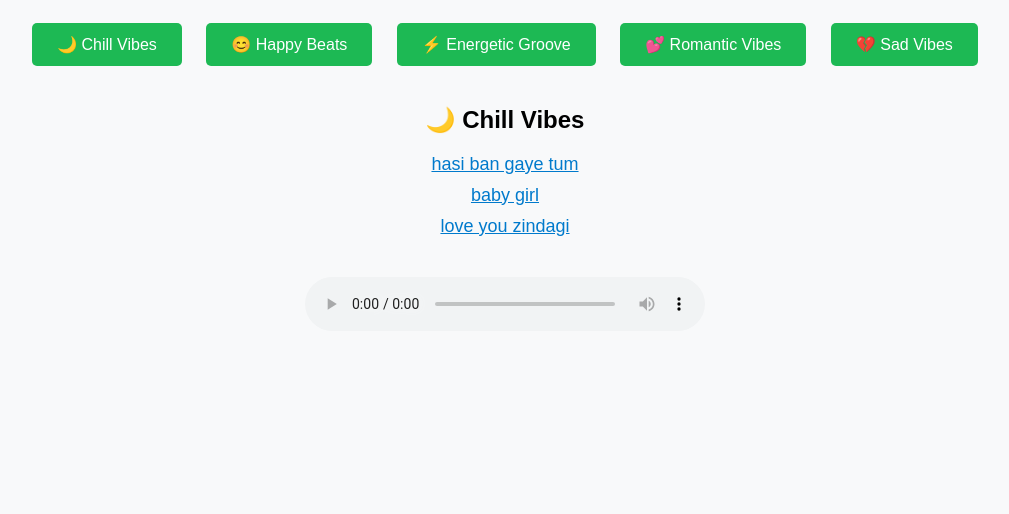
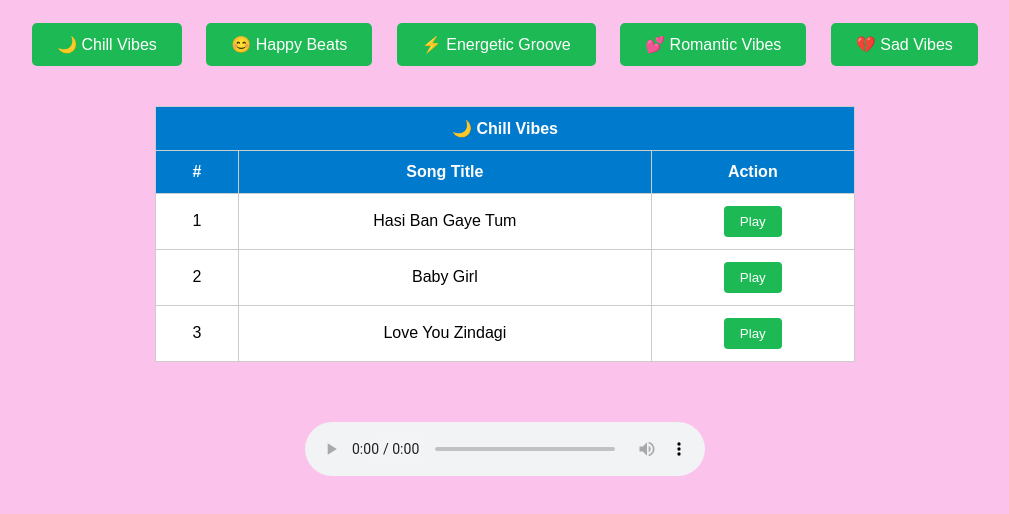
Before and after one commit to nimbalkarvasudha32/music-mood-player, a plain HTML site: page music.html in a window 1280 px wide. Both pictures are taken after a click on the button "🌙 Chill Vibes". Shown: the part 158-672 px from the top of the page, without its empty margins (135-1144 px from the left). Drawn offline with Linux system fonts and the light colour scheme.

Commit message:
about.html index.html music.html

```diff
--- a/music.html
+++ b/music.html
@@ -6,7 +6,7 @@
   <style>
     body {
       font-family: Arial, sans-serif;
-      background: #f8f9fa;
+      background-color:#fbc2eb;
       text-align: center;
       padding: 30px;
     }
@@ -33,17 +33,36 @@
       cursor: pointer;
     }
 
-    .song-list {
-      display: none;
-      margin-top: 30px;
+    table {
+      margin: 30px auto;
+      border-collapse: collapse;
+      width: 90%;
+      max-width: 700px;
+      background-color: #fff;
+      display: none; /* Hidden by default */
     }
 
-    .song {
-      margin: 10px 0;
+    th, td {
+      border: 1px solid #ccc;
+      padding: 12px;
+    }
+
+    th {
+      background-color: #007acc;
+      color: white;
+    }
+
+    td button {
+      padding: 8px 16px;
+      background-color: #1db954;
+      color: white;
+      border: none;
+      border-radius: 4px;
       cursor: pointer;
-      color: #007acc;
-      font-size: 18px;
-      text-decoration: underline;
+    }
+
+    td button:hover {
+      background-color: #148b3a;
     }
 
     audio {
@@ -54,6 +73,7 @@
   </style>
 </head>
 <body>
+
   <nav>
     <a href="index.html">Home</a> |
     <a href="about.html">About</a> |
@@ -65,70 +85,79 @@
   <p>Select your mood to see songs:</p>
 
   <!-- Mood Buttons -->
-  <button class="mood-btn" onclick="showSongs('chill')">🌙 Chill Vibes</button>
-  <button class="mood-btn" onclick="showSongs('happy')">😊 Happy Beats</button>
-  <button class="mood-btn" onclick="showSongs('energetic')">⚡ Energetic Groove</button>
-  <button class="mood-btn" onclick="showSongs('romantic')">💕 Romantic Vibes</button>
-  <button class="mood-btn" onclick="showSongs('sad')">💔 Sad Vibes</button>
+  <button class="mood-btn" onclick="showMood('chill')">🌙 Chill Vibes</button>
+  <button class="mood-btn" onclick="showMood('happy')">😊 Happy Beats</button>
+  <button class="mood-btn" onclick="showMood('energetic')">⚡ Energetic Groove</button>
+  <button class="mood-btn" onclick="showMood('romantic')">💕 Romantic Vibes</button>
+  <button class="mood-btn" onclick="showMood('sad')">💔 Sad Vibes</button>
 
-  <!-- Chill Vibes -->
-  <div id="chill" class="song-list">
-    <h2>🌙 Chill Vibes</h2>
-    <div class="song" onclick="playSong('music/hasi.mp3')">hasi ban gaye tum</div>
-    <div class="song" onclick="playSong('music/baby.mp3')">baby girl</div>
-    <div class="song" onclick="playSong('music/love.mp3')">love you zindagi</div>
-  </div>
+  <!-- Chill Table -->
+  <table id="chill">
+    <tr><th colspan="3">🌙 Chill Vibes</th></tr>
+    <tr><th>#</th><th>Song Title</th><th>Action</th></tr>
+    <tr><td>1</td><td>Hasi Ban Gaye Tum</td><td><button onclick="playSong('music/hasi.mp3')">Play</button></td></tr>
+    <tr><td>2</td><td>Baby Girl</td><td><button onclick="playSong('music/baby.mp3')">Play</button></td></tr>
+    <tr><td>3</td><td>Love You Zindagi</td><td><button onclick="playSong('music/love.mp3')">Play</button></td></tr>
+  </table>
 
-  <!-- Happy Beats -->
-  <div id="happy" class="song-list">
-    <h2>😊 Happy Beats</h2>
-    <div class="song" onclick="playSong('music/son1.mp3')">Happy –hasi </div>
-    <div class="song" onclick="playSong('music/song5.mp3')">Can’t Stop the Feeling – Justin Timberlake</div>
-    <div class="song" onclick="playSong('music/song6.mp3')">Best Day of My Life – American Authors</div>
-  </div>
+  <!-- Happy Table -->
+  <table id="happy">
+    <tr><th colspan="3">😊 Happy Beats</th></tr>
+    <tr><th>#</th><th>Song Title</th><th>Action</th></tr>
+    <tr><td>1</td><td>Happy – Hasi</td><td><button onclick="playSong('music/son1.mp3')">Play</button></td></tr>
+    <tr><td>2</td><td>Can’t Stop the Feeling</td><td><button onclick="playSong('music/song5.mp3')">Play</button></td></tr>
+    <tr><td>3</td><td>Best Day of My Life</td><td><button onclick="playSong('music/song6.mp3')">Play</button></td></tr>
+  </table>
 
-  <!-- Energetic Groove -->
-  <div id="energetic" class="song-list">
-    <h2>⚡ Energetic Groove</h2>
-    <div class="song" onclick="playSong('music/kar .mp3')">kar har maidan fatehy</div>
-    <div class="song" onclick="playSong('music/man.mp3')">man sudar </div>
-    <div class="song" onclick="playSong('music/zinda.mp3')">bahg milka bhag</div>
-  </div>
+  <!-- Energetic Table -->
+  <table id="energetic">
+    <tr><th colspan="3">⚡ Energetic Groove</th></tr>
+    <tr><th>#</th><th>Song Title</th><th>Action</th></tr>
+    <tr><td>1</td><td>Kar Har Maidan Fateh</td><td><button onclick="playSong('music/kar.mp3')">Play</button></td></tr>
+    <tr><td>2</td><td>Man Sudhar</td><td><button onclick="playSong('music/man.mp3')">Play</button></td></tr>
+    <tr><td>3</td><td>Zinda – Bhaag Milkha Bhaag</td><td><button onclick="playSong('music/zinda.mp3')">Play</button></td></tr>
+  </table>
 
-  <!-- Romantic Vibes -->
-  <div id="romantic" class="song-list">
-    <h2>💕 Romantic Vibes</h2>
-    <div class="song" onclick="playSong('music/Romantic.mp3')">romantic</div>
-    <div class="song" onclick="playSong('music/song2.mp3')">song2</div>
-    <div class="song" onclick="playSong('music/Raabta.mp3')">Taabta</div>
-  </div>
+  <!-- Romantic Table -->
+  <table id="romantic">
+    <tr><th colspan="3">💕 Romantic Vibes</th></tr>
+    <tr><th>#</th><th>Song Title</th><th>Action</th></tr>
+    <tr><td>1</td><td>Romantic</td><td><button onclick="playSong('music/Romantic.mp3')">Play</button></td></tr>
+    <tr><td>2</td><td>Song 2</td><td><button onclick="playSong('music/song2.mp3')">Play</button></td></tr>
+    <tr><td>3</td><td>Raabta</td><td><button onclick="playSong('music/Raabta.mp3')">Play</button></td></tr>
+  </table>
 
-  <!-- Sad Vibes -->
-  <div id="sad" class="song-list">
-    <h2>💔 Sad Vibes</h2>
-    <div class="song" onclick="playSong('music/song1.mp3')">Song1</div>
-    <div class="song" onclick="playSong('music/hasi.mp3')">hasi ban gay tum</div>
-    <div class="song" onclick="playSong('music/song3.mp3')">song3</div>
-
-  </div>
+  <!-- Sad Table -->
+  <table id="sad">
+    <tr><th colspan="3">💔 Sad Vibes</th></tr>
+    <tr><th>#</th><th>Song Title</th><th>Action</th></tr>
+    <tr><td>1</td><td>Song 1</td><td><button onclick="playSong('music/song1.mp3')">Play</button></td></tr>
+    <tr><td>2</td><td>Hasi Ban Gaye Tum</td><td><button onclick="playSong('music/hasi.mp3')">Play</button></td></tr>
+    <tr><td>3</td><td>Song 3</td><td><button onclick="playSong('music/song3.mp3')">Play</button></td></tr>
+  </table>
 
   <!-- Audio Player -->
   <audio id="audioPlayer" controls></audio>
 
+  <!-- JavaScript -->
   <script>
-    function showSongs(moodId) {
-      // Hide all song lists
-      document.querySelectorAll('.song-list').forEach(el => el.style.display = 'none');
-      // Show selected mood's songs
-      document.getElementById(moodId).style.display = 'block';
+    function showMood(moodId) {
+      // Hide all tables
+      const tables = document.querySelectorAll("table");
+      tables.forEach(table => table.style.display = "none");
+
+      // Show the selected mood table
+      const selectedTable = document.getElementById(moodId);
+      if (selectedTable) {
+        selectedTable.style.display = "table";
+      }
     }
 
     function playSong(filePath) {
-      const audio = document.getElementById('audioPlayer');
+      const audio = document.getElementById("audioPlayer");
       audio.src = filePath;
       audio.play();
     }
-
   </script>
 
 </body>
```
Also changed, not shown: about.html (+1 -0 lines), index.html (+4 -0 lines).
